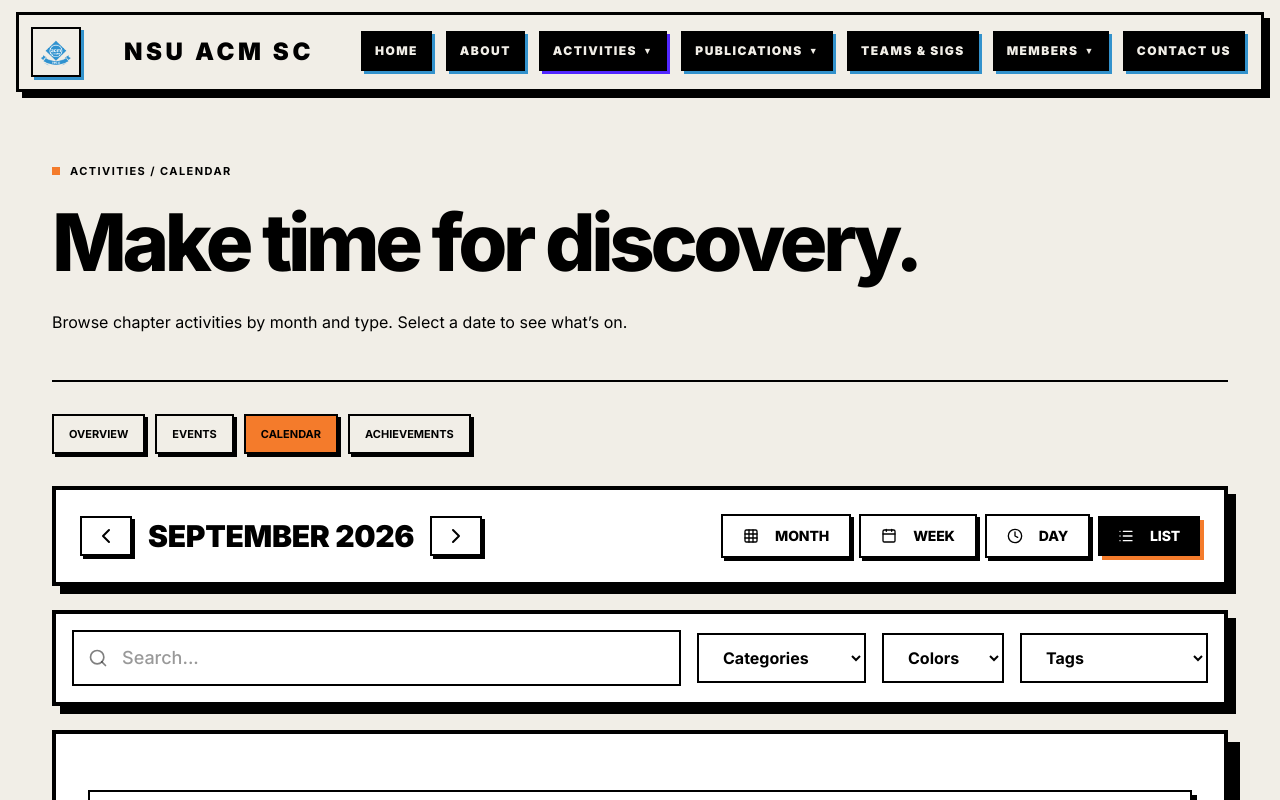
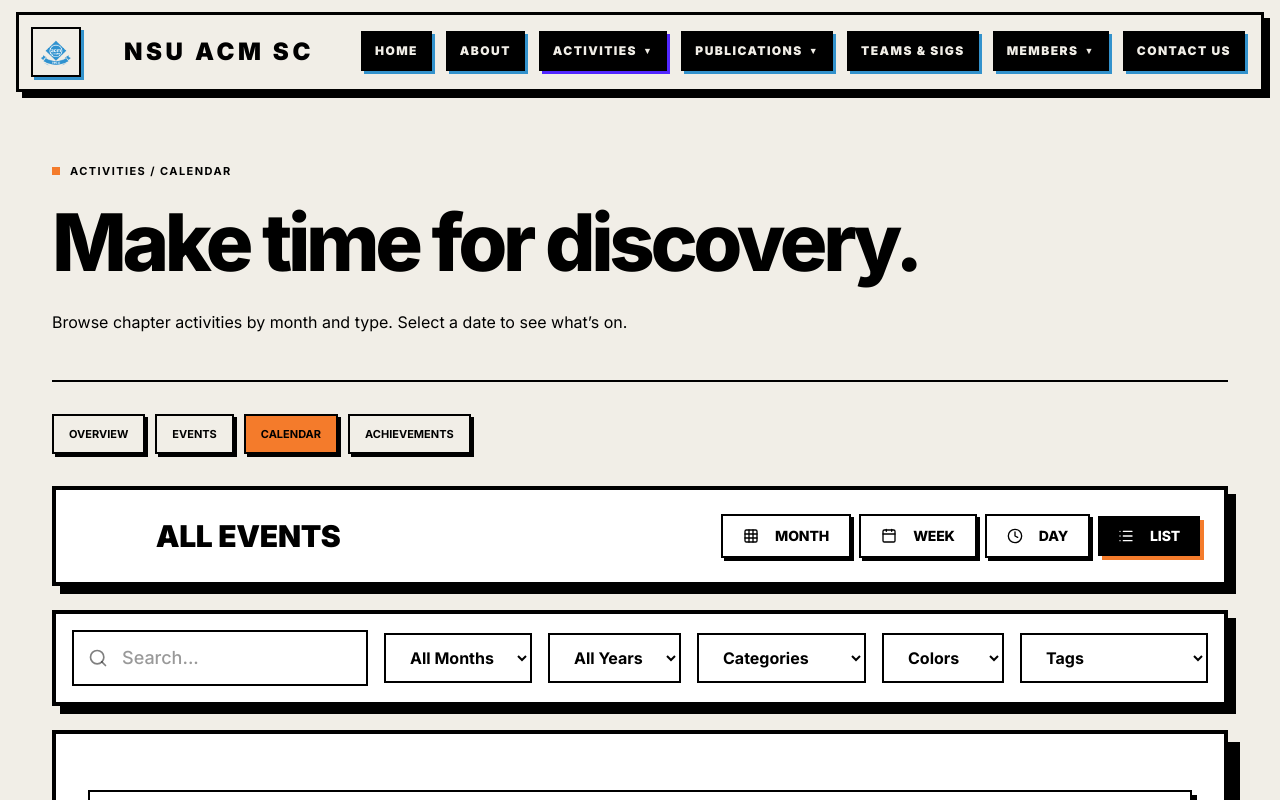
Before and after one commit to NSU-ACM-SC/Website-2026, a Next.js app in the folder frontend/: page /activities/calender in a window 1280 px wide. Both pictures are taken after a click on the button "LIST". Shown: the top 800 px of the page. Built offline with nearby package versions, Linux system fonts and the light colour scheme.

Commit message:
Calendar : list view fixed(all event) date desending order

```diff
--- a/frontend/src/components/events/Calendar.tsx
+++ b/frontend/src/components/events/Calendar.tsx
@@ -50,6 +50,8 @@ export function EventManager({
   const [selectedCategory, setSelectedCategory] = useState<string>("All")
   const [selectedColor, setSelectedColor] = useState<string>("All")
   const [selectedTag, setSelectedTag] = useState<string>("All")
+  const [selectedListMonth, setSelectedListMonth] = useState<string>("All")
+  const [selectedListYear, setSelectedListYear] = useState<string>("All")
 
   const filteredEvents = useMemo(() => {
     return events.filter((event) => {
@@ -219,21 +221,26 @@ export function EventManager({
   }
 
   const renderListView = () => {
-    const monthEvents = filteredEvents
-      .filter(e => e.startTime.getMonth() === currentDate.getMonth() && e.startTime.getFullYear() === currentDate.getFullYear())
-      .sort((a,b) => a.startTime.getTime() - b.startTime.getTime())
+    let listEvents = [...filteredEvents].sort((a,b) => b.startTime.getTime() - a.startTime.getTime())
 
-    if (monthEvents.length === 0) {
+    if (selectedListMonth !== "All") {
+      listEvents = listEvents.filter(e => e.startTime.getMonth() === parseInt(selectedListMonth))
+    }
+    if (selectedListYear !== "All") {
+      listEvents = listEvents.filter(e => e.startTime.getFullYear() === parseInt(selectedListYear))
+    }
+
+    if (listEvents.length === 0) {
       return (
         <div className="mt-8 text-center py-16 border-4 border-black border-dashed bg-white">
-          <p className="font-bold text-xl uppercase tracking-wide text-black/70">No events found for {currentDate.toLocaleString('default', { month: 'long', year: 'numeric' })}.</p>
+          <p className="font-bold text-xl uppercase tracking-wide text-black/70">No events found.</p>
         </div>
       )
     }
 
     return (
       <div className="flex flex-col gap-6 mt-6">
-        {monthEvents.map(e => {
+        {listEvents.map(e => {
            const color = colors.find(c => c.value === e.color) || colors[0]
            return (
             <NeoCard key={e.id} interactive className="p-6 flex flex-col md:flex-row gap-6 justify-between items-start md:items-center">
@@ -275,6 +282,12 @@ export function EventManager({
     }
   } else if (view === "day") {
     headerText = currentDate.toLocaleDateString('default', { month: 'long', day: 'numeric', year: 'numeric' })
+  } else if (view === "list") {
+    const months = ['January','February','March','April','May','June','July','August','September','October','November','December']
+    if (selectedListMonth === "All" && selectedListYear === "All") headerText = "All Events"
+    else if (selectedListMonth !== "All" && selectedListYear === "All") headerText = "Events in " + months[parseInt(selectedListMonth)]
+    else if (selectedListMonth === "All" && selectedListYear !== "All") headerText = "Events in " + selectedListYear
+    else headerText = months[parseInt(selectedListMonth)] + " " + selectedListYear
   }
 
   return (
@@ -283,11 +296,15 @@ export function EventManager({
       <div className="flex flex-col md:flex-row gap-6 justify-between items-center bg-white border-4 border-black shadow-[8px_8px_0px_0px_rgba(0,0,0,1)] p-6">
 
         <div className="flex items-center gap-4 w-full md:w-auto justify-between md:justify-start">
-          <NeoButton variant="outline" size="sm" className="px-3" onClick={() => navigateDate("prev")}><ChevronLeft /></NeoButton>
+          {view !== "list" ? (
+            <NeoButton variant="outline" size="sm" className="px-3" onClick={() => navigateDate("prev")}><ChevronLeft /></NeoButton>
+          ) : <div className="w-[42px]" />}
           <h2 className="text-2xl md:text-3xl font-black font-display uppercase tracking-tight min-w-[220px] text-center">
             {headerText}
           </h2>
-          <NeoButton variant="outline" size="sm" className="px-3" onClick={() => navigateDate("next")}><ChevronRight /></NeoButton>
+          {view !== "list" ? (
+            <NeoButton variant="outline" size="sm" className="px-3" onClick={() => navigateDate("next")}><ChevronRight /></NeoButton>
+          ) : <div className="w-[42px]" />}
         </div>
 
         <div className="flex items-center gap-2 w-full md:w-auto flex-wrap">
@@ -323,6 +340,28 @@ export function EventManager({
         </div>
 
         <div className="flex w-full lg:w-auto gap-4 overflow-x-auto custom-scrollbar pb-2 lg:pb-0">
+          {view === "list" && (
+            <>
+              <select
+                style={{ outline: "none" }}
+                className="w-full sm:w-auto border-2 border-black py-3 px-3 md:px-5 focus:outline-none focus:ring-4 focus:ring-black transition-all bg-white font-bold text-sm md:text-base cursor-pointer shrink-0"
+                value={selectedListMonth}
+                onChange={(e) => setSelectedListMonth(e.target.value)}
+              >
+                <option value="All">All Months</option>
+                {['Jan','Feb','Mar','Apr','May','Jun','Jul','Aug','Sep','Oct','Nov','Dec'].map((m, i) => <option key={m} value={i}>{m}</option>)}
+              </select>
+              <select
+                style={{ outline: "none" }}
+                className="w-full sm:w-auto border-2 border-black py-3 px-3 md:px-5 focus:outline-none focus:ring-4 focus:ring-black transition-all bg-white font-bold text-sm md:text-base cursor-pointer shrink-0"
+                value={selectedListYear}
+                onChange={(e) => setSelectedListYear(e.target.value)}
+              >
+                <option value="All">All Years</option>
+                {[2024, 2025, 2026, 2027, 2028].map(y => <option key={y} value={y}>{y}</option>)}
+              </select>
+            </>
+          )}
           <select
             style={{ outline: "none" }}
             className="w-full sm:w-auto border-2 border-black py-3 px-3 md:px-5 focus:outline-none focus:ring-4 focus:ring-black transition-all bg-white font-bold text-sm md:text-base cursor-pointer shrink-0"
```
